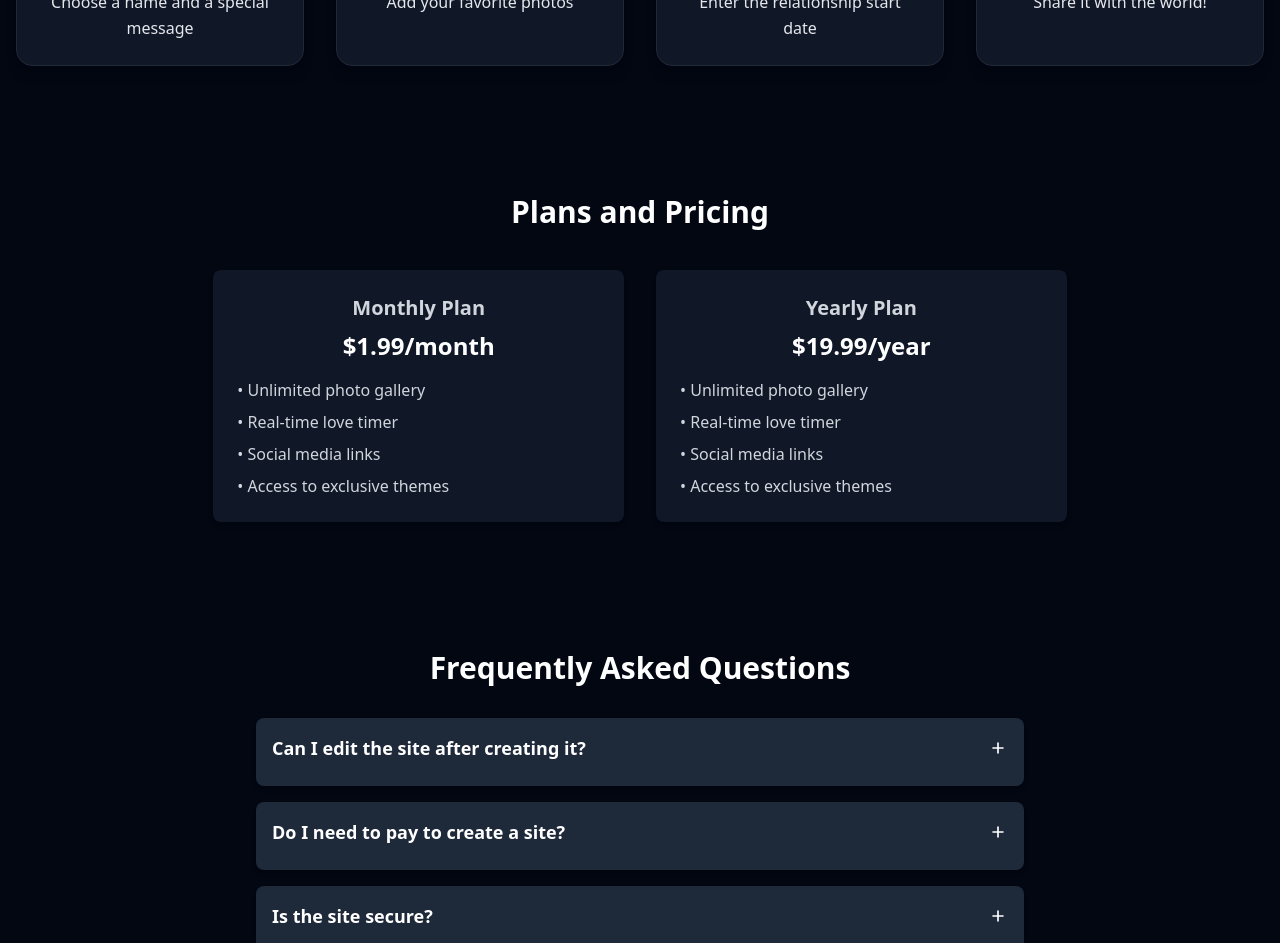
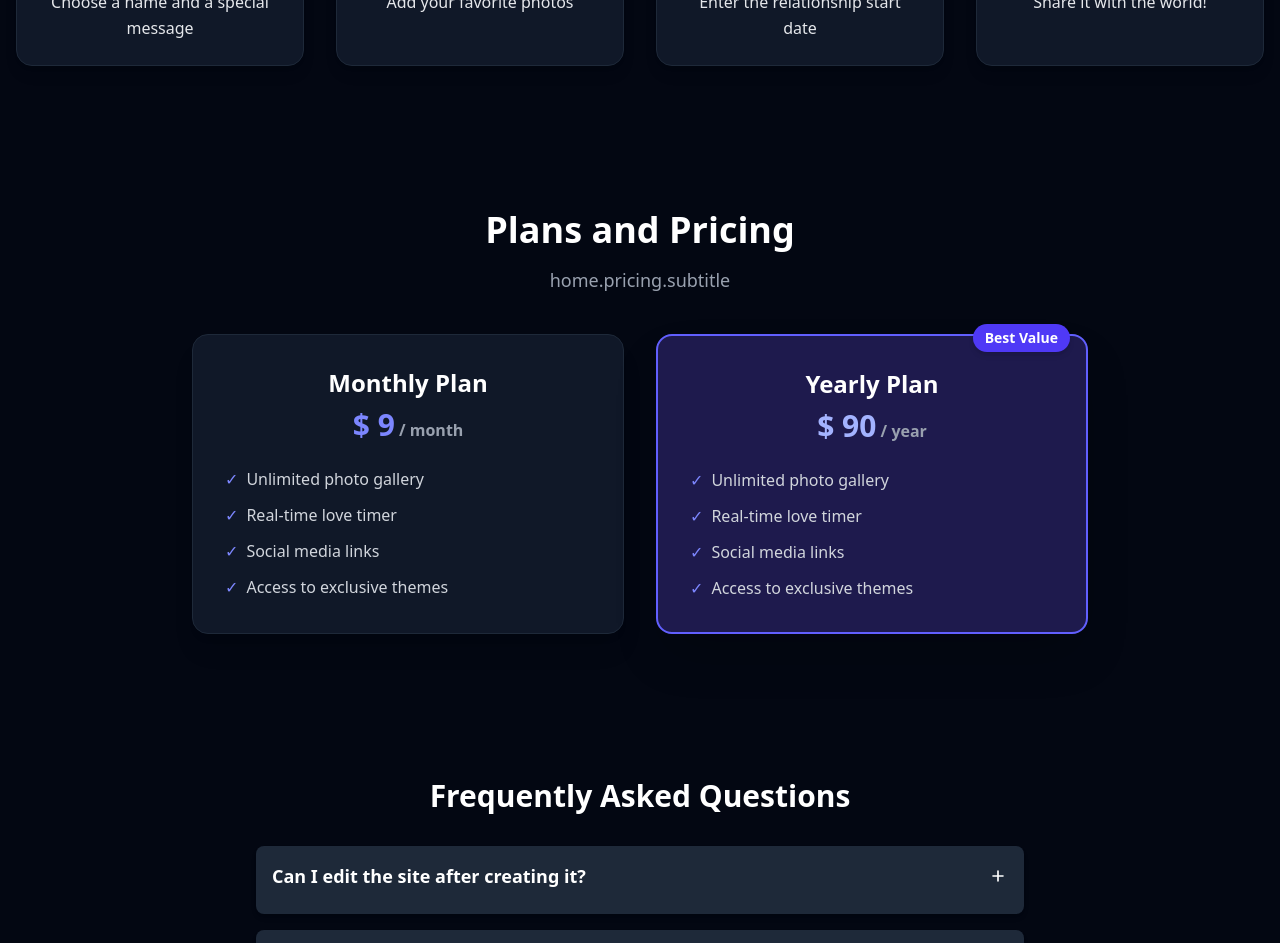
Before and after one commit to daniel99korban/love-timeline, a React (Vite) app: page / in a window 1280 px wide. Shown: the part 660-1603 px from the top of the page. Built offline with nearby package versions, Linux system fonts and the light colour scheme.

Commit message:
Changes to the prices section at home

```diff
--- a/package.json
+++ b/package.json
@@ -14,15 +14,18 @@
     "@tailwindcss/vite": "^4.0.15",
     "date-fns": "^4.1.0",
     "i18next": "^24.2.3",
+    "locale-currency": "^0.0.4",
     "lucide-react": "^0.487.0",
     "react": "^19.0.0",
+    "react-currency-input-field": "^3.10.0",
     "react-dom": "^19.0.0",
     "react-dropzone": "^14.3.8",
     "react-i18next": "^15.4.1",
     "react-icons": "^5.5.0",
     "react-router": "^7.4.0",
     "react-router-dom": "^7.4.0",
-    "tailwindcss": "^4.0.15"
+    "tailwindcss": "^4.0.15",
+    "tz-geo-currency": "^1.0.5"
   },
   "devDependencies": {
     "@eslint/js": "^9.21.0",
--- /dev/null
+++ b/src/components/PricingCards.tsx
@@ -0,0 +1,129 @@
+import { useEffect, useState } from 'react';
+import { useTranslation } from 'react-i18next';
+
+type Currency = 'BRL' | 'USD' | 'EUR';
+
+const currencySymbols: Record<Currency, string> = {
+  BRL: 'R$',
+  USD: '$',
+  EUR: '€',
+};
+
+const defaultPrices: Record<Currency, { month: number; year: number }> = {
+  BRL: { month: 39, year: 390 },
+  USD: { month: 9, year: 90 },
+  EUR: { month: 8, year: 80 },
+};
+
+const supportedCurrencies: Currency[] = ['BRL', 'USD', 'EUR'];
+
+export const PricingSection = () => {
+  const { t } = useTranslation();
+  const [currency, setCurrency] = useState<Currency>('USD');
+  const [userCanChoose, setUserCanChoose] = useState(false);
+
+  const pricingFeatures = Array.isArray(t('home.pricing.features', { returnObjects: true }))
+    ? (t('home.pricing.features', { returnObjects: true }) as string[])
+    : [];
+
+  useEffect(() => {
+    const detectCurrency = () => {
+      try {
+        const locale = Intl.DateTimeFormat().resolvedOptions().locale;
+        const region = locale.split('-')[1]?.toUpperCase();
+
+        const regionToCurrency: Record<string, Currency> = {
+          BR: 'BRL',
+          US: 'USD',
+          PT: 'EUR',
+          DE: 'EUR',
+          FR: 'EUR',
+          ES: 'EUR',
+          IT: 'EUR',
+        };
+
+        const detected = regionToCurrency[region] || 'USD';
+
+        if (supportedCurrencies.includes(detected as Currency)) {
+          setCurrency(detected as Currency);
+          setUserCanChoose(false);
+        } else {
+          setCurrency('USD');
+          setUserCanChoose(true);
+        }
+      } catch {
+        setCurrency('USD');
+        setUserCanChoose(true);
+      }
+    };
+
+    detectCurrency();
+  }, []);
+
+  const { month, year } = defaultPrices[currency];
+  const symbol = currencySymbols[currency];
+
+  return (
+    <section className="py-20 px-6 bg-gray-950 text-center">
+      <h2 className="text-4xl font-bold text-white mb-4">{t('home.pricing.title')}</h2>
+      <p className="text-gray-400 mb-10 text-lg">{t('home.pricing.subtitle')}</p>
+
+      {userCanChoose && (
+        <div className="mb-10">
+          <label htmlFor="currency" className="mr-2 font-medium text-gray-300">
+            {t('home.pricing.select_currency')}
+          </label>
+          <select
+            id="currency"
+            value={currency}
+            onChange={(e) => setCurrency(e.target.value as Currency)}
+            className="bg-gray-800 text-white border border-gray-600 rounded px-4 py-2 focus:outline-none focus:ring-2 focus:ring-indigo-500"
+          >
+            {supportedCurrencies.map((cur) => (
+              <option key={cur} value={cur}>
+                {currencySymbols[cur]} {cur}
+              </option>
+            ))}
+          </select>
+        </div>
+      )}
+
+      <div className="grid grid-cols-1 sm:grid-cols-2 gap-8 max-w-4xl mx-auto">
+        {/* Monthly Plan */}
+        <div className="bg-gray-900 p-8 rounded-2xl shadow-xl border border-gray-800 hover:scale-105 transition-transform duration-300">
+          <h3 className="text-2xl font-bold text-white mb-2">{t('home.pricing.monthly')}</h3>
+          <p className="text-3xl font-semibold text-indigo-400 mb-6">
+            {symbol} {month}
+            <span className="text-base text-gray-400"> / {t('home.pricing.per_month')}</span>
+          </p>
+          <ul className="text-left space-y-3 text-gray-300">
+            {pricingFeatures.map((feature, idx) => (
+              <li key={idx} className="flex items-start gap-2">
+                <span className="text-indigo-400">✓</span> {feature}
+              </li>
+            ))}
+          </ul>
+        </div>
+
+        {/* Yearly Plan */}
+        <div className="relative bg-indigo-950 p-8 rounded-2xl shadow-2xl border-2 border-indigo-500 hover:scale-105 transition-transform duration-300">
+          <span className="absolute -top-3 right-4 bg-indigo-600 text-white text-sm font-semibold px-3 py-1 rounded-full shadow-md">
+            {t('home.pricing.best_value')}
+          </span>
+          <h3 className="text-2xl font-bold text-white mb-2">{t('home.pricing.yearly')}</h3>
+          <p className="text-3xl font-semibold text-indigo-300 mb-6">
+            {symbol} {year}
+            <span className="text-base text-gray-400"> / {t('home.pricing.per_year')}</span>
+          </p>
+          <ul className="text-left space-y-3 text-gray-300">
+            {pricingFeatures.map((feature, idx) => (
+              <li key={idx} className="flex items-start gap-2">
+                <span className="text-indigo-400">✓</span> {feature}
+              </li>
+            ))}
+          </ul>
+        </div>
+      </div>
+    </section>
+  );
+};
--- a/src/locales/en/translation.json
+++ b/src/locales/en/translation.json
@@ -25,14 +25,16 @@
       "title": "Plans and Pricing",
       "monthly": "Monthly Plan",
       "yearly": "Yearly Plan",
-      "price_month": "$1.99/month",
-      "price_year": "$19.99/year",
+      "select_currency": "Select currency",
       "features": [
         "Unlimited photo gallery",
         "Real-time love timer",
         "Social media links",
         "Access to exclusive themes"
-      ]
+      ],
+      "per_month": "month",
+      "per_year": "year",
+      "best_value": "Best Value"
     },
     "faq": {
       "title": "Frequently Asked Questions",
--- a/src/locales/es/translation.json
+++ b/src/locales/es/translation.json
@@ -25,14 +25,16 @@
       "title": "Planes y Precios",
       "monthly": "Plan Mensual",
       "yearly": "Plan Anual",
-      "price_month": "$1.99/mes",
-      "price_year": "$19.99/año",
+      "select_currency": "Selecciona la moneda",
       "features": [
         "Galería de fotos ilimitada",
         "Contador de amor en tiempo real",
         "Enlaces a redes sociales",
         "Acceso a temas exclusivos"
-      ]
+      ],
+      "per_month": "mes",
+      "per_year": "año",
+      "best_value": "Mejor Valor"
     },
     "faq": {
       "title": "Preguntas Frecuentes",
--- a/src/locales/pt/translation.json
+++ b/src/locales/pt/translation.json
@@ -25,14 +25,16 @@
       "title": "Planos e Preços",
       "monthly": "Plano Mensal",
       "yearly": "Plano Anual",
-      "price_month": "R$ 9,90/mês",
-      "price_year": "R$ 99,00/ano",
+      "select_currency": "Escolha a moeda",
       "features": [
         "Galeria de fotos ilimitada",
         "Contador de tempo em tempo real",
         "Links para redes sociais",
         "Acesso a temas exclusivos"
-      ]
+      ],
+      "per_month": "mês",
+      "per_year": "ano",
+      "best_value": "Melhor Valor"
     },
     "faq": {
       "title": "Dúvidas Frequentes",
--- a/src/pages/Home.tsx
+++ b/src/pages/Home.tsx
@@ -1,6 +1,7 @@
 import { Link } from 'react-router-dom';
 import { useTranslation } from 'react-i18next';
 import { FaqSection } from '../components/FaqSection';
+import { PricingSection } from '../components/PricingCards';
 
 export const Home = () => {
   const { t } = useTranslation();
@@ -8,9 +9,6 @@ export const Home = () => {
   // Obtenha os dados e force o tipo esperado
   const stepsItems = Array.isArray(t('home.steps.items', { returnObjects: true }))
     ? (t('home.steps.items', { returnObjects: true }) as string[])
-    : [];
-  const pricingFeatures = Array.isArray(t('home.pricing.features', { returnObjects: true }))
-    ? (t('home.pricing.features', { returnObjects: true }) as string[])
     : [];
   const faqQuestions = Array.isArray(t('home.faq.questions', { returnObjects: true }))
     ? (t('home.faq.questions', { returnObjects: true }) as { q: string; a: string }[])
@@ -32,12 +30,6 @@ export const Home = () => {
             className="px-6 py-3 bg-blue-600 hover:bg-blue-700 rounded text-white font-semibold transition"
           >
             {t('home.submit')}
-          </Link>
-          <Link
-            to="/about"
-            className="px-6 py-3 bg-green-600 hover:bg-green-700 rounded text-white font-semibold transition"
-          >
-            {t('nav.about')}
           </Link>
         </div>
       </section>
@@ -66,31 +58,7 @@ export const Home = () => {
       </section>
 
       {/* Pricing */}
-      <section className="py-16 px-6 text-center bg-gray-950">
-        <h2 className="text-3xl font-semibold mb-10">{t('home.pricing.title')}</h2>
-        <div className="flex flex-col sm:flex-row justify-center gap-8 text-gray-300">
-          {/* Monthly */}
-          <div className="bg-gray-900 p-6 rounded-lg shadow-md w-full sm:w-1/3">
-            <h3 className="text-xl font-bold mb-2">{t('home.pricing.monthly')}</h3>
-            <p className="text-2xl font-semibold text-white mb-4">{t('home.pricing.price_month')}</p>
-            <ul className="text-left space-y-2">
-              {pricingFeatures.map((feature, idx) => (
-                <li key={idx}>• {feature}</li>
-              ))}
-            </ul>
-          </div>
-          {/* Yearly */}
-          <div className="bg-gray-900 p-6 rounded-lg shadow-md w-full sm:w-1/3">
-            <h3 className="text-xl font-bold mb-2">{t('home.pricing.yearly')}</h3>
-            <p className="text-2xl font-semibold text-white mb-4">{t('home.pricing.price_year')}</p>
-            <ul className="text-left space-y-2">
-              {pricingFeatures.map((feature, idx) => (
-                <li key={idx}>• {feature}</li>
-              ))}
-            </ul>
-          </div>
-        </div>
-      </section>
+      <PricingSection/>
 
       {/* FAQ */}
       <FaqSection
```
Also changed, not shown: 1 other file (tests, documents, lock files or other folders).
